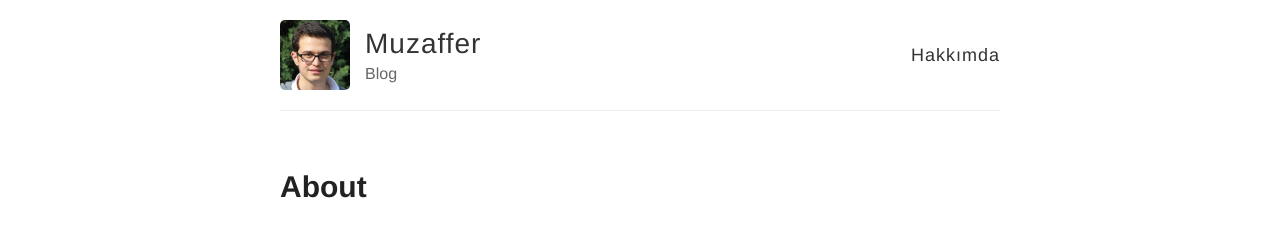
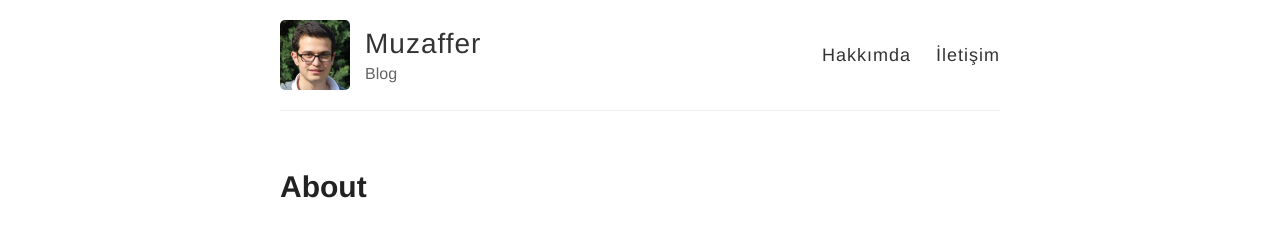
Before and after one commit to yldrmzffr/yldrmzffr.github.io, a Jekyll site: the page built from about.md, in a window 1280 px wide. Shown: the top 235 px of the page. Built offline with Jekyll 4.4.1, drawn with Linux system fonts in a browser that asks for light colours.

Commit message:
Update default.html

```diff
--- a/_layouts/default.html
+++ b/_layouts/default.html
@@ -28,6 +28,8 @@
 
           <nav>
             <a href="{{ site.baseurl }}../#about">Hakkımda</a>
+            <a href="{{ site.baseurl }}../#contact">İletişim</a>
+
           </nav>
         </header>
       </div>
```
